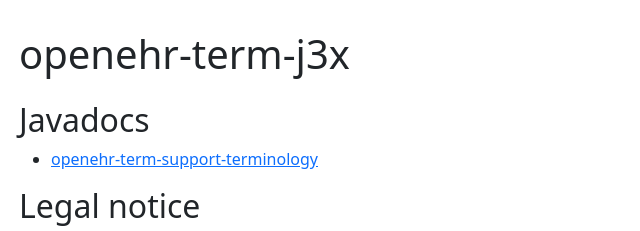
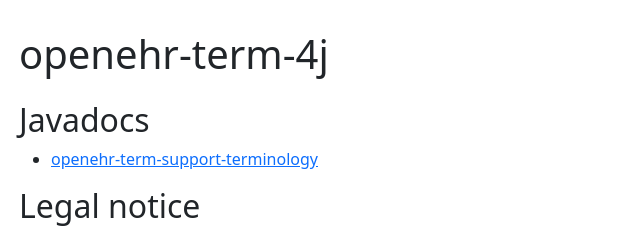
Before and after one commit to experimental-software/openehr-term-java, a plain HTML site: page index.html in a window 1280 px wide. Shown: the top 231 px of the page, 63-703 px from the left. Drawn offline with nearby package versions, Linux system fonts and the light colour scheme.

Commit message:
Update project name

```diff
--- a/index.html
+++ b/index.html
@@ -3,7 +3,7 @@
     <head>
       <meta charset="utf-8" />
       <meta name="viewport" content="width=device-width, initial-scale=1" />
-      <title>openehr-term-j3x</title>
+      <title>openehr-term-4j</title>
       <link
         href="https://cdn.jsdelivr.net/npm/bootstrap@5.2.3/dist/css/bootstrap.min.css"
         rel="stylesheet"
@@ -15,7 +15,7 @@
 
     <body class="container">
 
-    <h1>openehr-term-j3x</h1>
+    <h1>openehr-term-4j</h1>
 
     <h2>Javadocs</h2>
     <ul>
```
